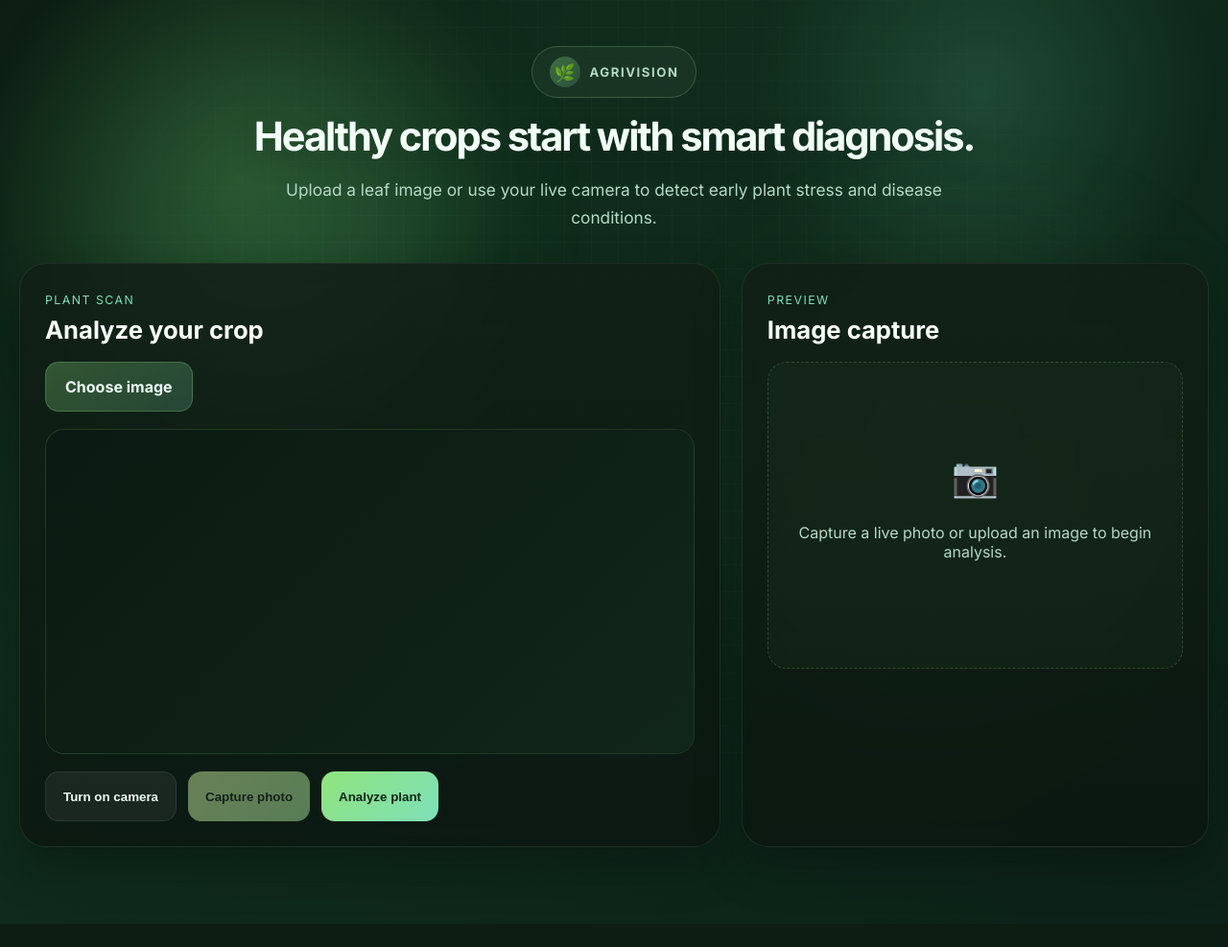
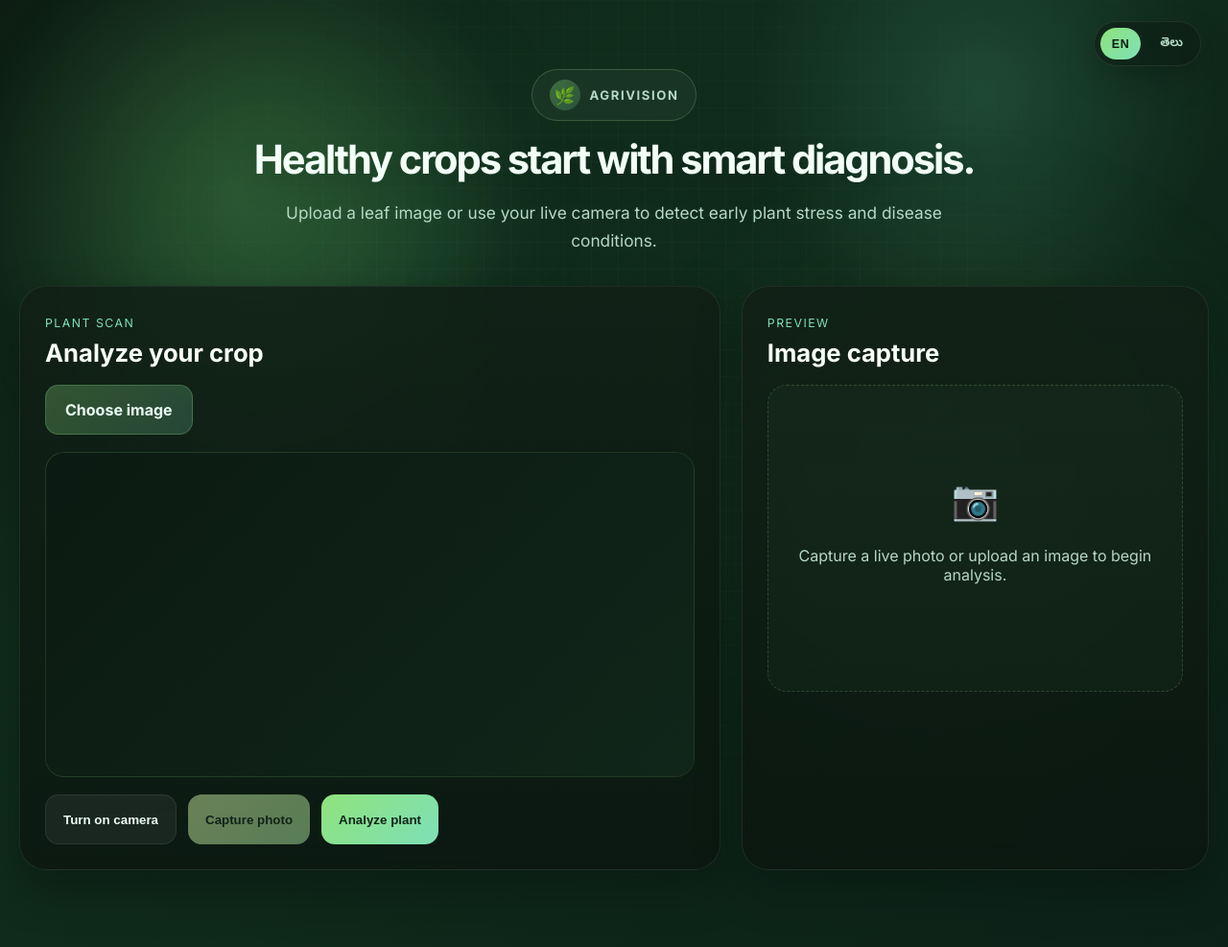
Before and after one commit to balaganesh-reddy/plantdisease, a Flask app: page / in a window 1280 px wide. Shown: the whole page at 96% size. Before the commit the page ends 963 px from the top, so only its background shows below. Run offline with Flask 3, Linux system fonts and the light colour scheme.

Commit message:
Add Telugu language toggles and preserve the dynamic camera/agriculture-themed UI.

```diff
--- a/static/style.css
+++ b/static/style.css
@@ -72,12 +72,45 @@ body {
   pointer-events: none;
 }
 
+.lang-switcher {
+  position: fixed;
+  top: 22px;
+  right: 28px;
+  z-index: 10;
+  display: inline-flex;
+  gap: 8px;
+  padding: 6px;
+  border-radius: 999px;
+  background: rgba(13, 26, 19, 0.55);
+  border: 1px solid rgba(255,255,255,0.08);
+  backdrop-filter: blur(12px);
+  box-shadow: 0 14px 35px rgba(0,0,0,0.2);
+}
+
+.lang-btn {
+  border: none;
+  background: transparent;
+  color: var(--muted);
+  padding: 8px 12px;
+  border-radius: 999px;
+  font-weight: 700;
+  font-size: 0.78rem;
+  letter-spacing: 0.04em;
+  cursor: pointer;
+  transition: all 0.2s ease;
+}
+
+.lang-btn.active {
+  background: linear-gradient(135deg, var(--primary), var(--primary-2));
+  color: #0b1c12;
+}
+
 .container {
   position: relative;
   z-index: 1;
   max-width: 1280px;
   margin: 0 auto;
-  padding: 48px 20px 80px;
+  padding: 72px 20px 80px;
 }
 
 .hero {
--- a/templates/index.html
+++ b/templates/index.html
@@ -14,14 +14,19 @@
     <div class="bg-orb orb-2"></div>
     <div class="bg-grid"></div>
 
+    <div class="lang-switcher" aria-label="Language selector">
+      <button class="lang-btn active" type="button" data-lang="en">EN</button>
+      <button class="lang-btn" type="button" data-lang="te">తెలు</button>
+    </div>
+
     <div class="container">
       <header class="hero">
         <div class="brand-row">
           <div class="brand-icon">🌿</div>
-          <span class="brand-name">AgriVision</span>
+          <span class="brand-name" data-i18n="brandName">AgriVision</span>
         </div>
-        <h1>Healthy crops start with smart diagnosis.</h1>
-        <p>
+        <h1 data-i18n="heroTitle">Healthy crops start with smart diagnosis.</h1>
+        <p data-i18n="heroSubtitle">
           Upload a leaf image or use your live camera to detect early plant stress and disease conditions.
         </p>
       </header>
```
Also changed, not shown: other parts of templates/index.html (+12 -12 lines), static/app.js (+76 -10 lines).
